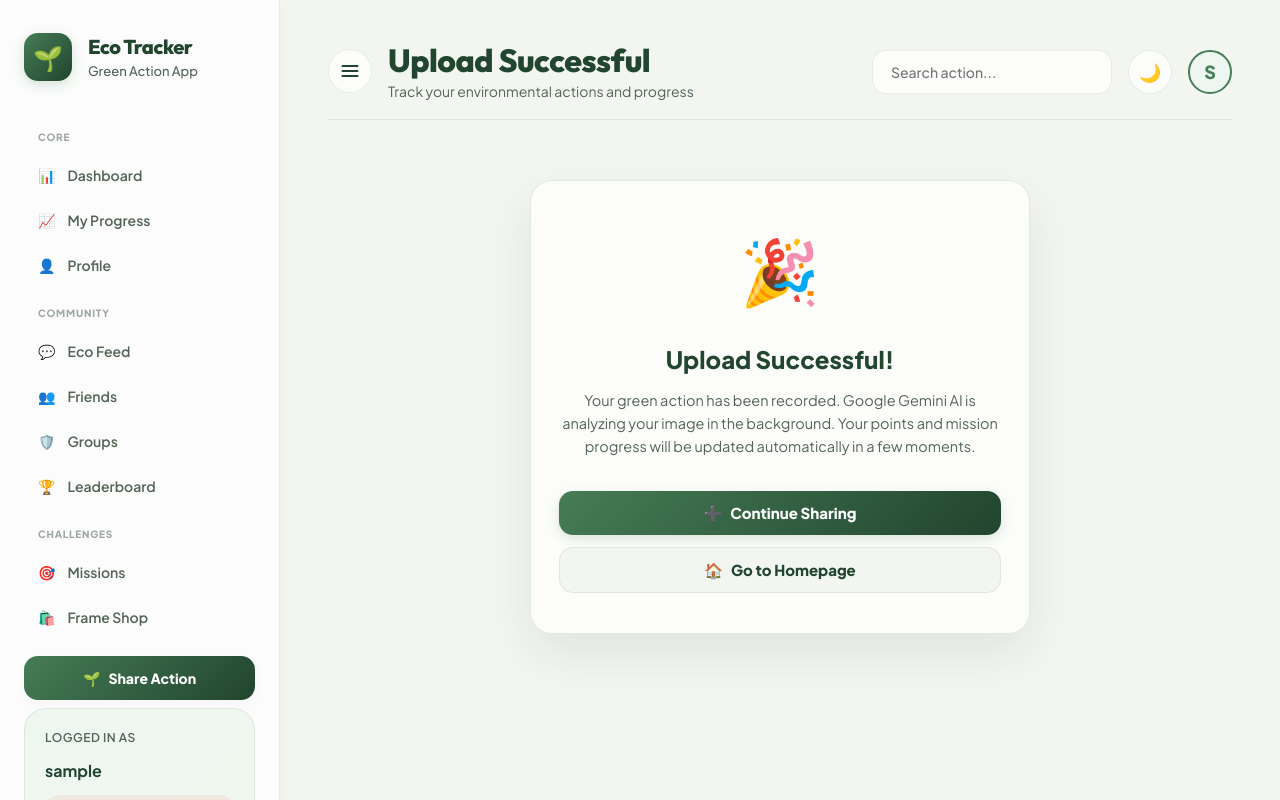
After one commit to minhhuy2409/ECOTRACKER, a Django app: page /upload/success/ in a window 1280 px wide. The commit adds this page. Run offline with Django 5.2, Linux system fonts and the light colour scheme; the visitor is signed in with stand-in values (Sample User, id 1); some libraries are stand-ins or nearby versions.

Commit message:
feat(upload): redirect successful upload to success page with Home and Continue buttons

```diff
--- /dev/null
+++ b/eco_tracker/templates/pages/upload_success.html
@@ -0,0 +1,42 @@
+{% extends "base.html" %}
+
+{% block content %}
+<div style="display: flex; justify-content: center; align-items: center; min-height: 60vh; padding: 20px;">
+    <div class="card" style="max-width: 500px; width: 100%; text-align: center; padding: 40px 28px; box-shadow: var(--shadow-lg); border-radius: var(--radius-lg); border: 1.5px solid var(--primary-glow); background: var(--panel);">
+        <div style="font-size: 64px; margin-bottom: 24px; animation: pop 0.5s cubic-bezier(0.175, 0.885, 0.32, 1.275);">🎉</div>
+
+        <h2 style="font-size: 24px; font-weight: 800; color: var(--accent); margin-bottom: 12px;">
+            {% if current_lang == 'vi' %}Tải lên thành công!{% else %}Upload Successful!{% endif %}
+        </h2>
+
+        <p class="muted-text" style="font-size: 14.5px; line-height: 1.6; color: var(--text-muted); margin-bottom: 32px;">
+            {% if current_lang == 'vi' %}
+                Hoạt động sống xanh của bạn đã được ghi nhận. Hệ thống Google Gemini AI đang tiến hành phân tích hình ảnh dưới nền. Điểm số và tiến trình nhiệm vụ của bạn sẽ được cập nhật tự động sau vài phút.
+            {% else %}
+                Your green action has been recorded. Google Gemini AI is analyzing your image in the background. Your points and mission progress will be updated automatically in a few moments.
+            {% endif %}
+        </p>
+
+        <div style="display: flex; flex-direction: column; gap: 12px; width: 100%;">
+            <a href="{% url 'upload_action' %}" style="text-decoration: none; width: 100%;">
+                <button class="upload-btn" style="width: 100%; justify-content: center; padding: 12px; font-size: 15px; font-weight: 800; border-radius: var(--radius-md); display: inline-flex; align-items: center; gap: 8px; border: none; cursor: pointer;">
+                    <span>➕</span> {% if current_lang == 'vi' %}Tiếp tục chia sẻ{% else %}Continue Sharing{% endif %}
+                </button>
+            </a>
+
+            <a href="{% url 'dashboard' %}" style="text-decoration: none; width: 100%;">
+                <button class="secondary-btn" style="width: 100%; justify-content: center; padding: 12px; font-size: 15px; font-weight: 800; border-radius: var(--radius-md); border: 1.5px solid var(--border); background: var(--bg); display: inline-flex; align-items: center; gap: 8px; cursor: pointer;">
+                    <span>🏠</span> {% if current_lang == 'vi' %}Quay về Trang chủ{% else %}Go to Homepage{% endif %}
+                </button>
+            </a>
+        </div>
+    </div>
+</div>
+
+<style>
+    @keyframes pop {
+        0% { transform: scale(0.5); opacity: 0; }
+        100% { transform: scale(1); opacity: 1; }
+    }
+</style>
+{% endblock %}
--- a/eco_tracker/tracker/urls.py
+++ b/eco_tracker/tracker/urls.py
@@ -5,6 +5,7 @@ from . import views
 urlpatterns = [
     path("", views.dashboard, name="dashboard"),
     path("upload/", views.upload_action, name="upload_action"),
+    path("upload/success/", views.upload_success, name="upload_success"),
     path("ai/classify-action/", views.ai_classify_action, name="ai_classify_action"),
     path("feed/", views.eco_feed, name="eco_feed"),
     path("missions/", views.missions, name="missions"),
--- a/eco_tracker/tracker/views.py
+++ b/eco_tracker/tracker/views.py
@@ -387,7 +387,7 @@ def upload_action(request):
                 msg = "Activity uploaded successfully! AI is analyzing your image in the background. Your points and progress will update automatically in a few moments."
 
             messages.info(request, msg)
-            return redirect("dashboard")
+            return redirect("upload_success")
         else:
             messages.error(
                 request,
@@ -403,6 +403,16 @@ def upload_action(request):
     }
 
     return render(request, "pages/upload_action.html", context)
+
+
+@login_required
+def upload_success(request):
+    active_lang = request.session.get("language", "en")
+    context = {
+        "page_title": "Upload Successful" if active_lang != "vi" else "Tải lên thành công",
+        "current_lang": active_lang,
+    }
+    return render(request, "pages/upload_success.html", context)
 
 
 @login_required
```
Also changed, not shown: eco_tracker/templates/base.html (+7 -4 lines).
